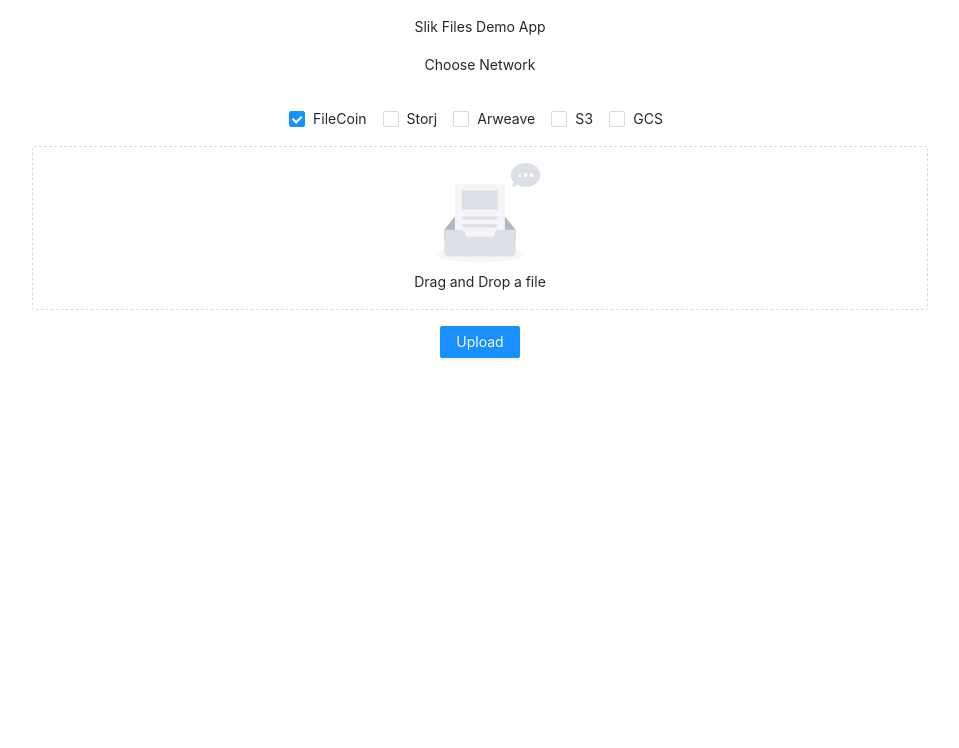
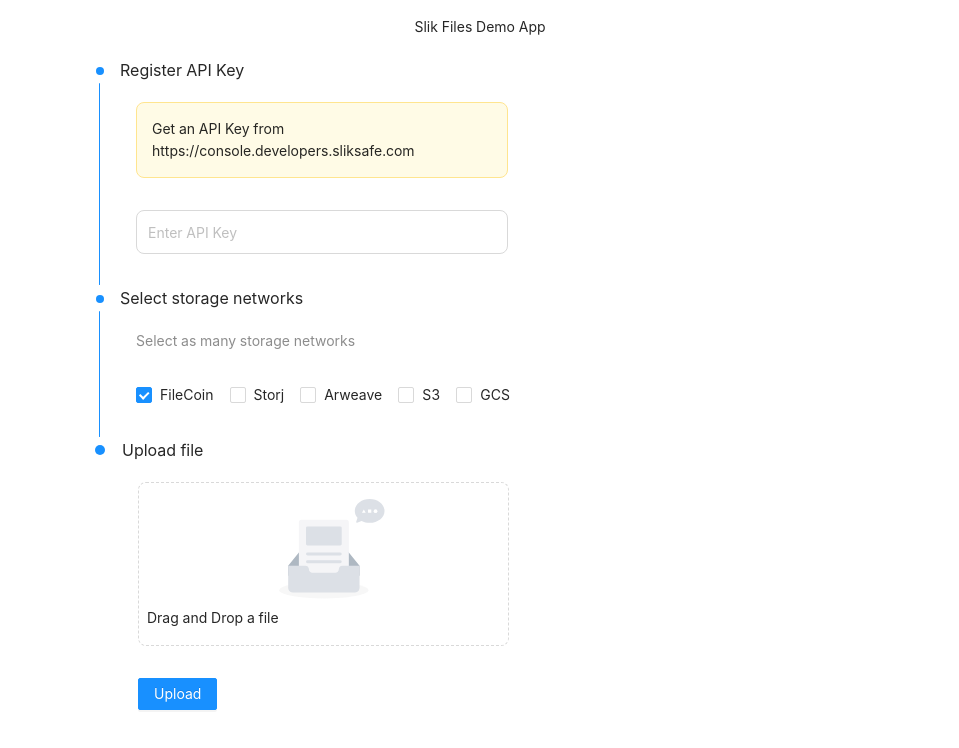
Before and after one commit to rainbow-labs/slik-samples, a React (Create React App) app in the folder slik-files-sample/: page / in a window 1280 px wide. Shown: the top 748 px of the page, without its empty margins (160-1119 px from the left). Built offline with nearby package versions, Linux system fonts and the light colour scheme.

Commit message:
update upload system

```diff
--- a/slik-files-sample/src/App.tsx
+++ b/slik-files-sample/src/App.tsx
@@ -1,21 +1,19 @@
 import { useState } from 'react';
 import './App.css';
 import { SlikFiles } from '@sliksafe/slik-files';
-import { Button, Col, Checkbox, Empty, message, Row, Typography, Upload } from 'antd';
+import { Button, Col, Checkbox, Empty, message, Row, Typography, Upload, Input, Alert, Steps } from 'antd';
 
 const { Dragger } = Upload;
 const { Text } = Typography;
+const { Step } = Steps;
 
 function App() {
 
   const [isUploading, setIsUploading] = useState(false)
+  const [apiKey, setAPIKey] = useState<string>()
 
   const [selectedFiles, setSelectedFiles] = useState<any>([])
   const [selectedNetworks, setSelectedNetworks] = useState<string[]>(["filecoin"]);
-
-  const initParams: any = {
-    apiKey: 'aRc7TO9fkyuJZJr51H1gAVLt0z1wrMdXNlIoP5QJS3c='
-  };
 
   function onChange(selectedValues: any) {
     setSelectedNetworks(selectedValues);
@@ -41,10 +39,34 @@
   };
 
   async function uploadFile() {
+    if (!!!apiKey) {
+      message.error({
+        key: 'api-key-error',
+        content: 'Please enter an API key'
+      })
+      return
+    }
+
     if (!!!selectedNetworks || selectedNetworks.length === 0) {
-      message.error("Please select a network");
+      message.error({
+        key: 'network-selection-error',
+        content: "Please select at least one network"
+      });
       return;
     }
+
+    if (!!!selectedFiles || selectedFiles.length === 0) {
+      message.error({
+        key: 'file-selection-error',
+        content: 'Please select a file'
+      })
+      return
+    }
+
+    const initParams: any = {
+      apiKey: apiKey
+    };
+
 
     setIsUploading(true)
 
@@ -61,7 +83,10 @@
       filesHandler.uploadFile(uploadOptions, (fileId: string, err: any) => {
         console.log("The unique identifier of the file uploaded: ", fileId);
 
-        message.success('File upload finished')
+        message.success({
+          key: 'upload-success',
+          content: 'File upload finished'
+        })
 
         pendingUploadCount -= 1
 
@@ -77,15 +102,15 @@
     return (
       <Dragger
         {...props} fileList={selectedFiles}
-        style={{ backgroundColor: 'transparent', width: "70%", margin: "auto" }}>
+        style={{ backgroundColor: 'transparent', width: "50%", borderRadius: '8px', margin: 16 }}>
         <Empty
           description={
-            <Row align='middle' justify='center'>
+            <Row align='middle' justify='start'>
               <Col>
                 <div
                   className='tip-status-card'
                 >
-                  <Text>Drag and Drop a file</Text>
+                  <Text style={{ textAlign: 'center' }}>Drag and Drop a file</Text>
                 </div>
               </Col>
             </Row>
@@ -95,12 +120,41 @@
     )
   }
 
+  const renderAPIKeyRegistration = () => {
     return (
-    <div className="App" style={{ textAlign: 'center' }}>
-      <p style={{ margin: 16 }}>Slik Files Demo App<br /></p>
-      <p style={{ margin: 16 }}> Choose Network<br /></p>
+      <div>
+        <div>
+          <Alert
+            // message="Register API Key"
+            description={`Get an API Key from https://console.developers.sliksafe.com`}
+            type="warning"
+            style={{ borderRadius: '8px', margin: 16, width: '50%' }}
+          />
+        </div>
+        <div>
+          <Input
+            placeholder="Enter API Key"
+            style={{ borderRadius: '8px', margin: 16, height: 44, width: '50%' }}
+            onChange={(event) => setAPIKey(event.target.value)} />
+        </div>
+      </div>
+    )
+  }
+
+  const renderStorageNetworkSelection = () => {
+    return (
+      <div>
+        <p style={{ margin: 16 }}>Select as many storage networks<br /></p>
         <Checkbox.Group style={{ margin: 16 }} options={networkOptions} defaultValue={['filecoin']} onChange={onChange} />
+      </div>
+    )
+  }
+
+  const renderFileSelection = () => {
+    return (
+      <div>
         {renderDraggerDiv()}
+
         <Button
           type="primary"
           loading={isUploading}
@@ -109,6 +163,24 @@
           Upload
         </Button>
       </div>
+    )
+  }
+
+  return (
+    <div className="App">
+      <Row justify='center'>
+        <Col span={24} style={{ maxWidth: '60%' }}>
+          <p style={{ margin: 16 }}>Slik Files Demo App<br /></p>
+
+          <Steps direction="vertical" current={2} progressDot>
+            <Step title="Register API Key" description={renderAPIKeyRegistration()} />
+            <Step title="Select storage networks" description={renderStorageNetworkSelection()} />
+            <Step title="Upload file" description={renderFileSelection()} />
+          </Steps>
+
+        </Col>
+      </Row>
+    </div>
   );
 }
 
```
Lines whose indentation alone changed are shown as unchanged.
